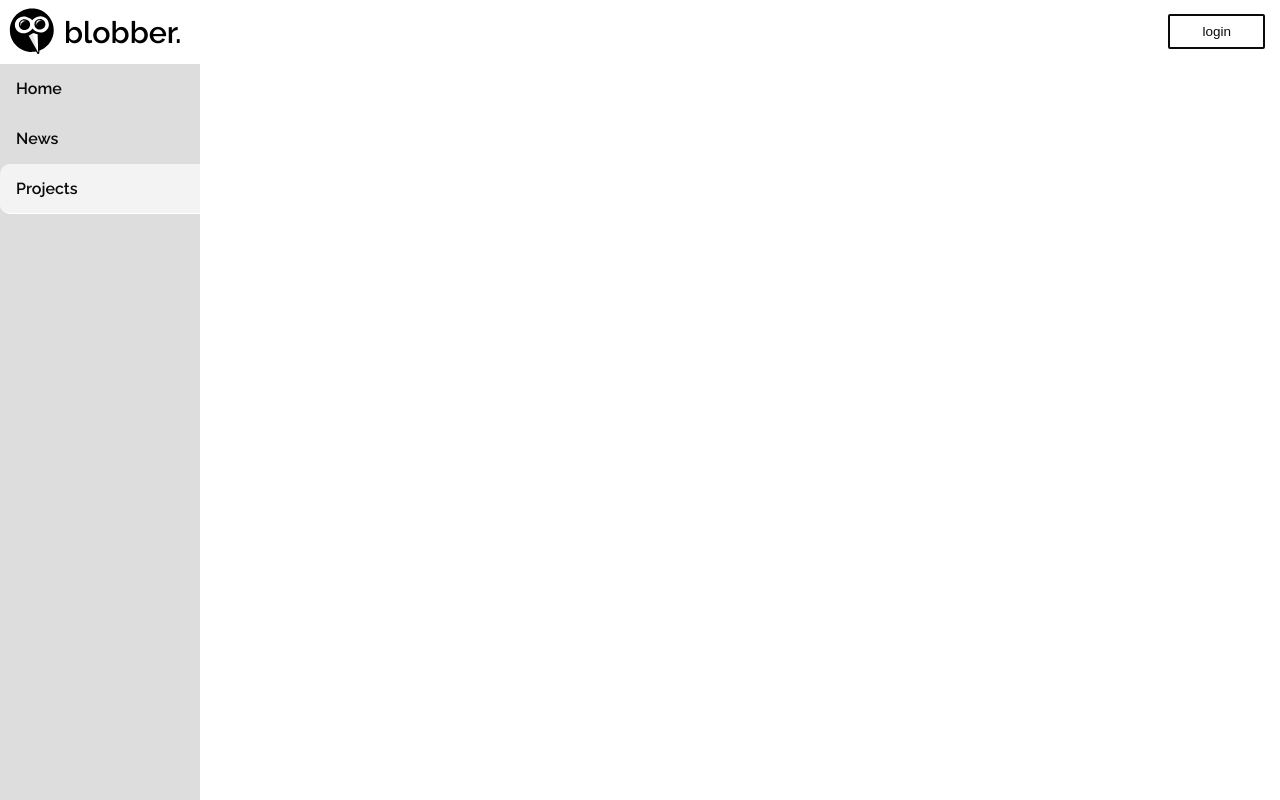
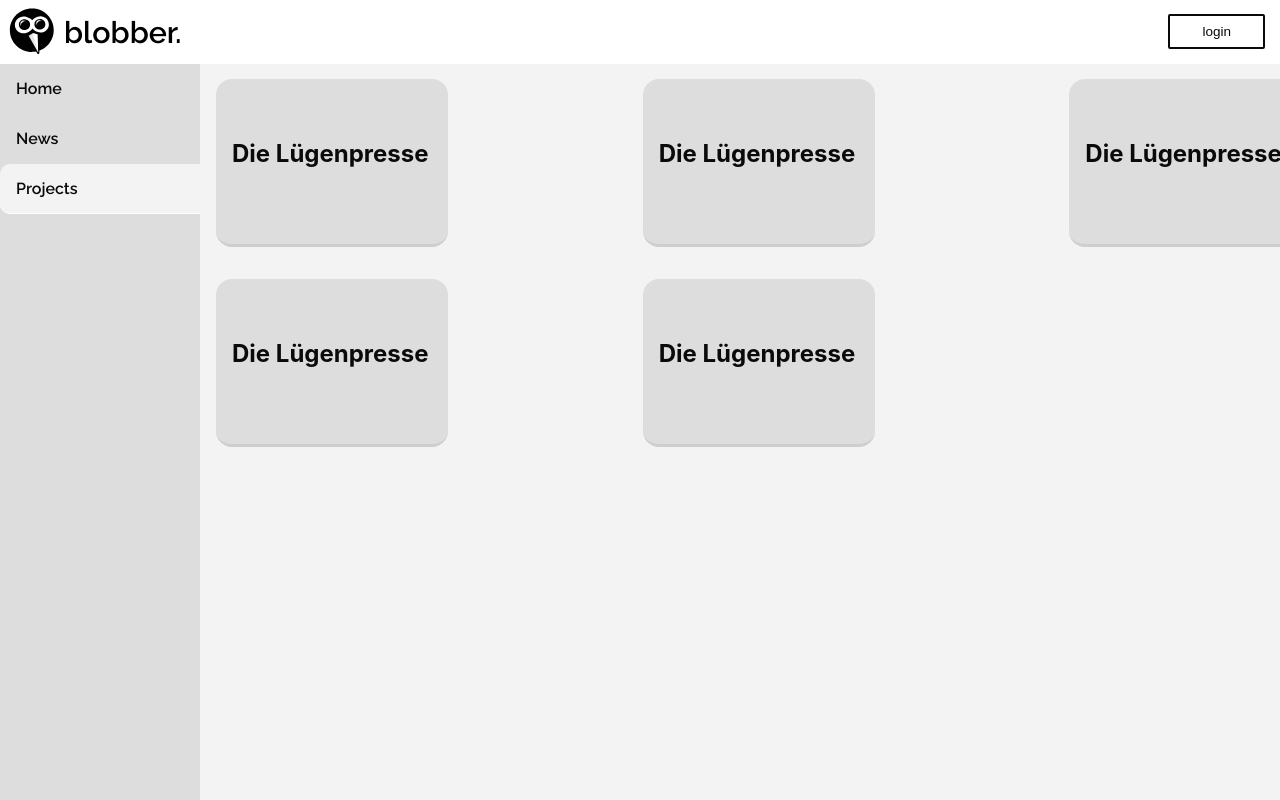
Before and after one commit to Alone2/Blobber3, a React (Create React App) app: page /projects in a window 1280 px wide. Built offline with nearby package versions, Linux system fonts and the light colour scheme; grey boxes are pictures that could not be loaded.

Commit message:
add projects category

```diff
--- /dev/null
+++ b/public/projects.yaml
@@ -0,0 +1,16 @@
+---
+- message: Die Lügenpresse
+  pic: https://die-luegenpresse.ch/img/banner.png
+  link: https://die-luegenpresse.ch/
+- message: Die Lügenpresse
+  pic: https://die-luegenpresse.ch/img/banner.png
+  link: https://die-luegenpresse.ch/
+- message: Die Lügenpresse
+  pic: https://die-luegenpresse.ch/img/banner.png
+  link: https://die-luegenpresse.ch/
+- message: Die Lügenpresse
+  pic: https://die-luegenpresse.ch/img/banner.png
+  link: https://die-luegenpresse.ch/
+- message: Die Lügenpresse
+  pic: https://die-luegenpresse.ch/img/banner.png
+  link: https://die-luegenpresse.ch/
--- a/src/component/ContentScreen.tsx
+++ b/src/component/ContentScreen.tsx
@@ -5,6 +5,7 @@ import Navbar from './Navbar'
 import Topbar from './Topbar'
 import BottomBar from './BottomBar'
 import News from './News'
+import Projects from './Projects'
 
 interface Props {
     signedIn : boolean;
@@ -35,6 +36,9 @@ function ContentScreen(props : Props) {
                     <Route path="/news" render={(props) => (
                         <News {...props} path="/news.yaml" />
                     )} />
+                    <Route path="/projects" render={(props) => (
+                        <Projects {...props} path="/projects.yaml" />
+                    )} />
                 </div>
             </div>
             { isMobile ?
--- /dev/null
+++ b/src/component/Projects.module.css
@@ -0,0 +1,26 @@
+.project {
+    height: 100%;
+    width: 100%;
+    position: fixed;
+    background-color: var(--secondary-background);
+    display: grid;
+    grid-template-columns: repeat(3, 1fr);
+    grid-auto-rows: 200px;
+}
+
+.projectChild {
+    width: 200px;
+    padding: 1em;
+    margin: 1em;
+    border-radius: 1em;
+    border-style: none;
+    background-color: var(--secondary-contrast);
+    border-style: none none solid none;
+    border-color: var(--primary-contrast);
+    color: var(--primary-color);
+    cursor: pointer;
+}
+
+.projectChild img {
+    width: 000px;
+}
--- /dev/null
+++ b/src/component/Projects.tsx
@@ -0,0 +1,70 @@
+import React, { Component } from 'react';
+import ReactMarkdown from 'react-markdown'
+import Content from './Content';
+import yaml from 'js-yaml'
+import styles from './Projects.module.css'
+
+interface Props {
+    path: string
+}
+
+interface Project {
+    message: string,
+    pic: string,
+    link: string,
+}
+
+interface State {
+    projects: Project[],
+}
+
+export class Projects extends Component<Props, State> {
+    constructor(props : Props) {
+        super(props);
+        this.state = {
+            projects: [],
+        }
+    }
+
+    componentDidMount() {
+        this.getNews();
+    }
+
+    async getNews() {
+        const data : Response = await fetch(this.props.path);
+        const datayaml : string = await data.text();
+        const datajson : any = yaml.load(datayaml);
+        var content : Project[] = [];
+        for (var k of datajson) {
+            /* console.log(k); */
+            let project = {
+                message: k["message"],
+                pic: k["pic"],
+                link: k["link"],
+            };
+            content.push(project);
+        }
+        this.setState({
+            projects: this.state.projects.concat(content)
+        })
+    }
+
+    render() {
+        let returnMe : JSX.Element[] = [];
+        for(var i in this.state.projects) {
+            const k = this.state.projects[i];
+            returnMe.push(<div onClick={() => {document.location.href = k.link;}} className={styles.projectChild}>
+                <img src={k.pic} alt="" />
+                <br/>
+                <h2><ReactMarkdown>{k.message}</ReactMarkdown></h2>
+               </div>);
+        }
+        return (
+            <div className={styles.project}>
+                {returnMe}
+            </div>
+        );
+    }
+}
+
+export default Projects;
```
